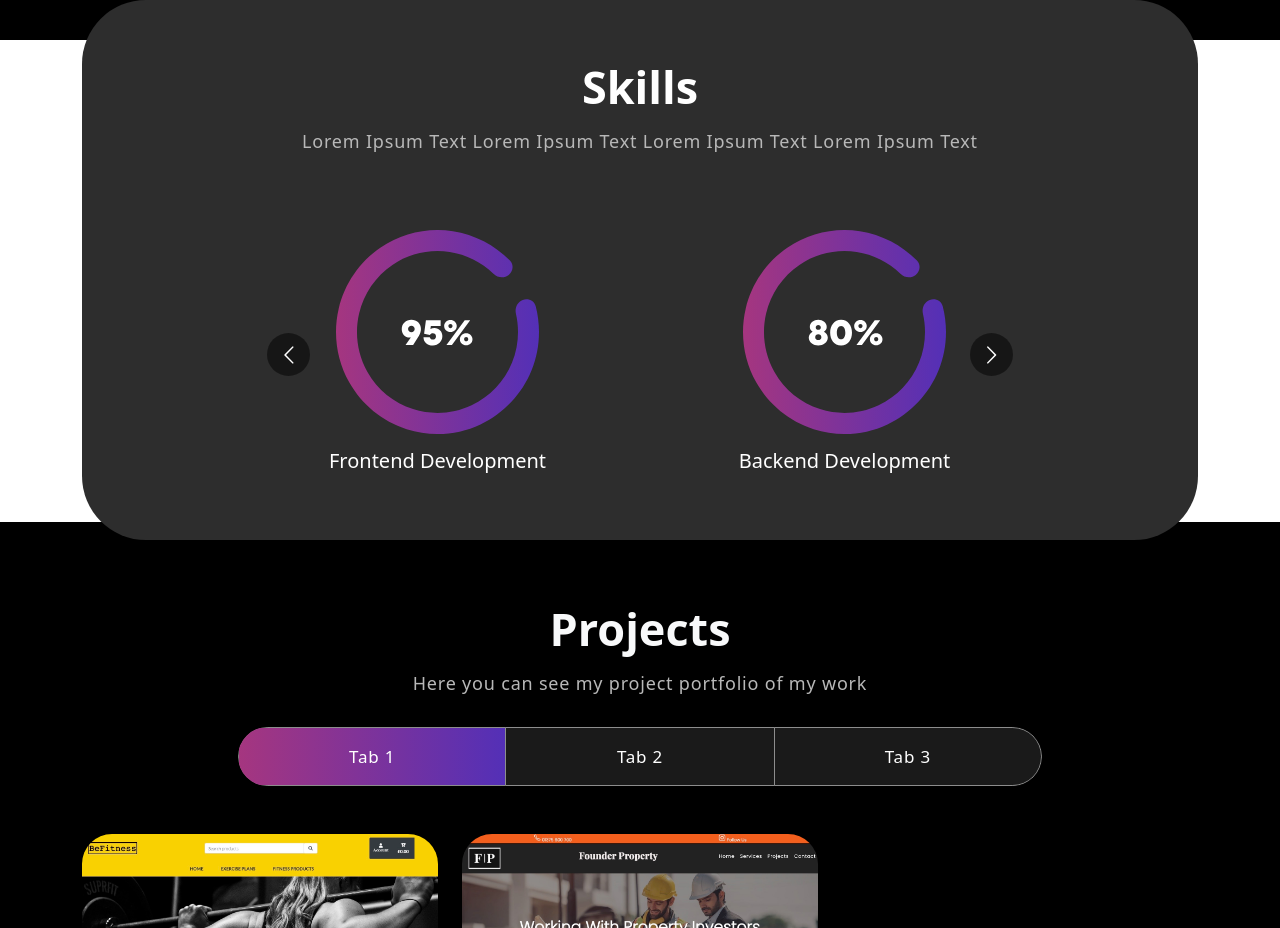
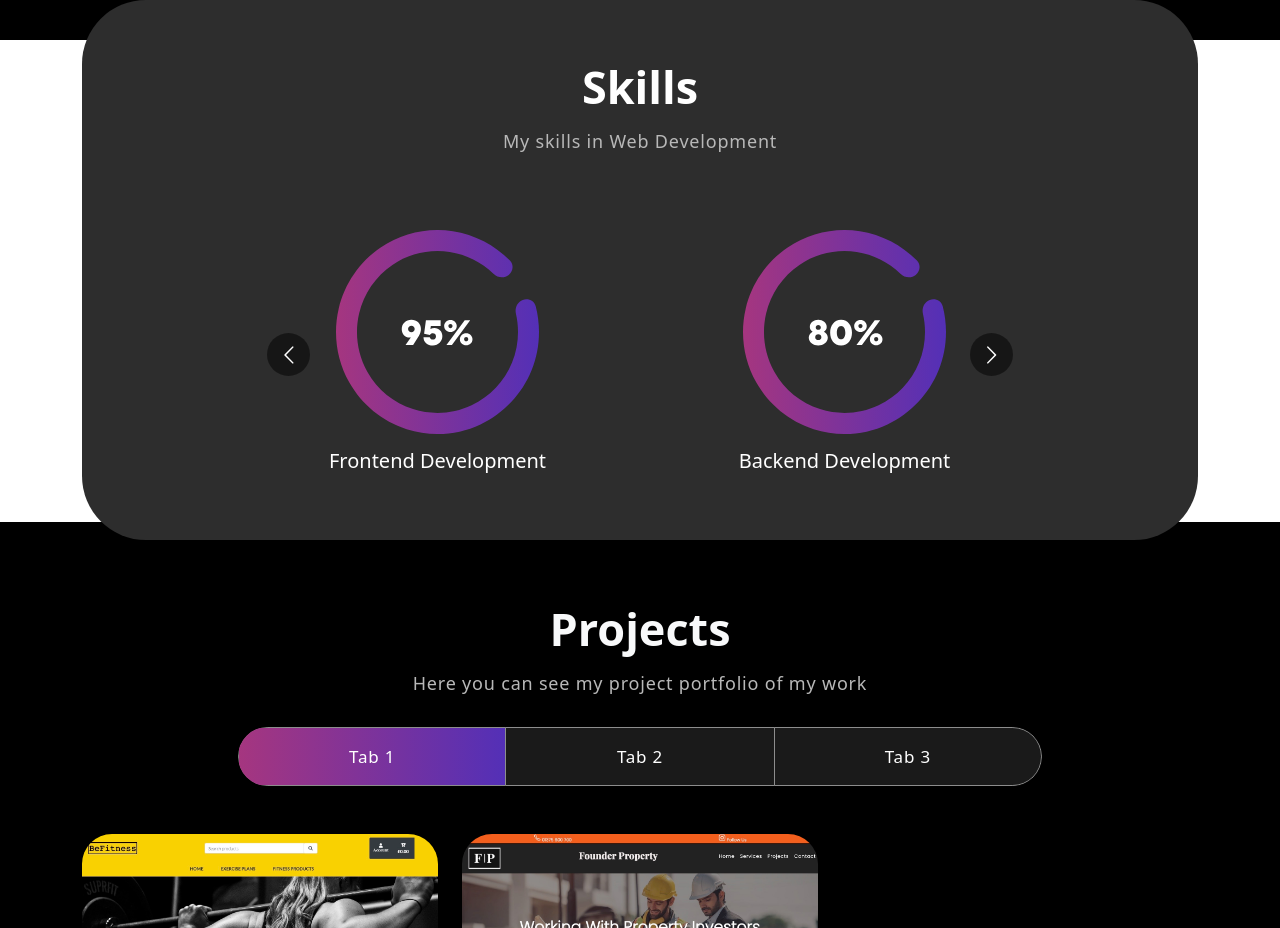
Before and after one commit to BesnikShala/my-portfolio, a React (Create React App) app: page / in a window 1280 px wide. Shown: the part 860-1788 px from the top of the page. Built offline with nearby package versions, Linux system fonts and the light colour scheme.

Commit message:
Edit filler text

```diff
--- a/src/components/Skills.js
+++ b/src/components/Skills.js
@@ -34,7 +34,7 @@ export const Skills = () => {
                     <Col>
                         <div className="skill-box">
                             <h2>Skills</h2>
-                            <p>Lorem Ipsum Text Lorem Ipsum Text Lorem Ipsum Text Lorem Ipsum Text</p>
+                            <p>My skills in Web Development</p>
                             <Carousel responsive={responsive} infinite={true} className="skill-slider">
                                 <div className='item'>
                                     <img src={meter1} alt="skill percentage meter" />
```
